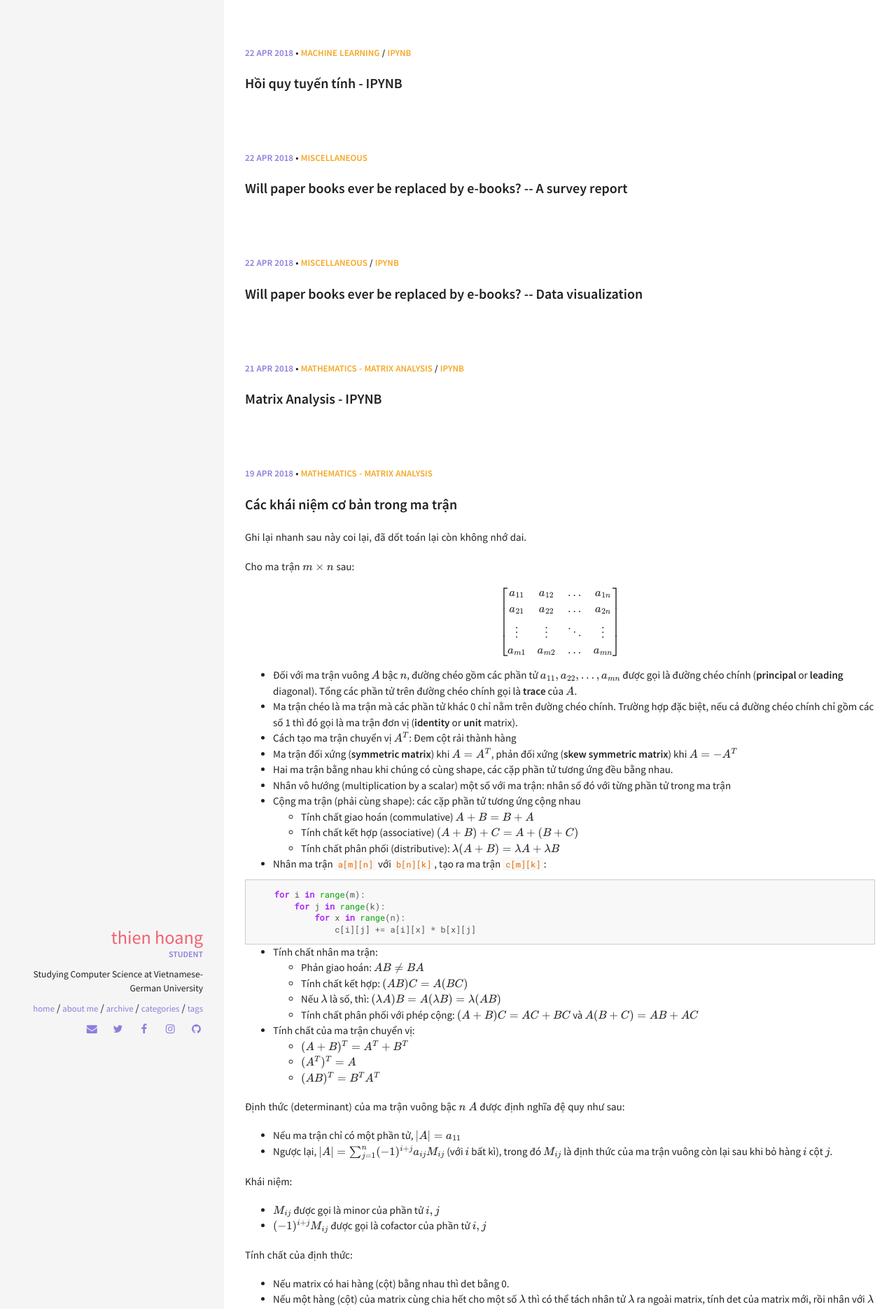
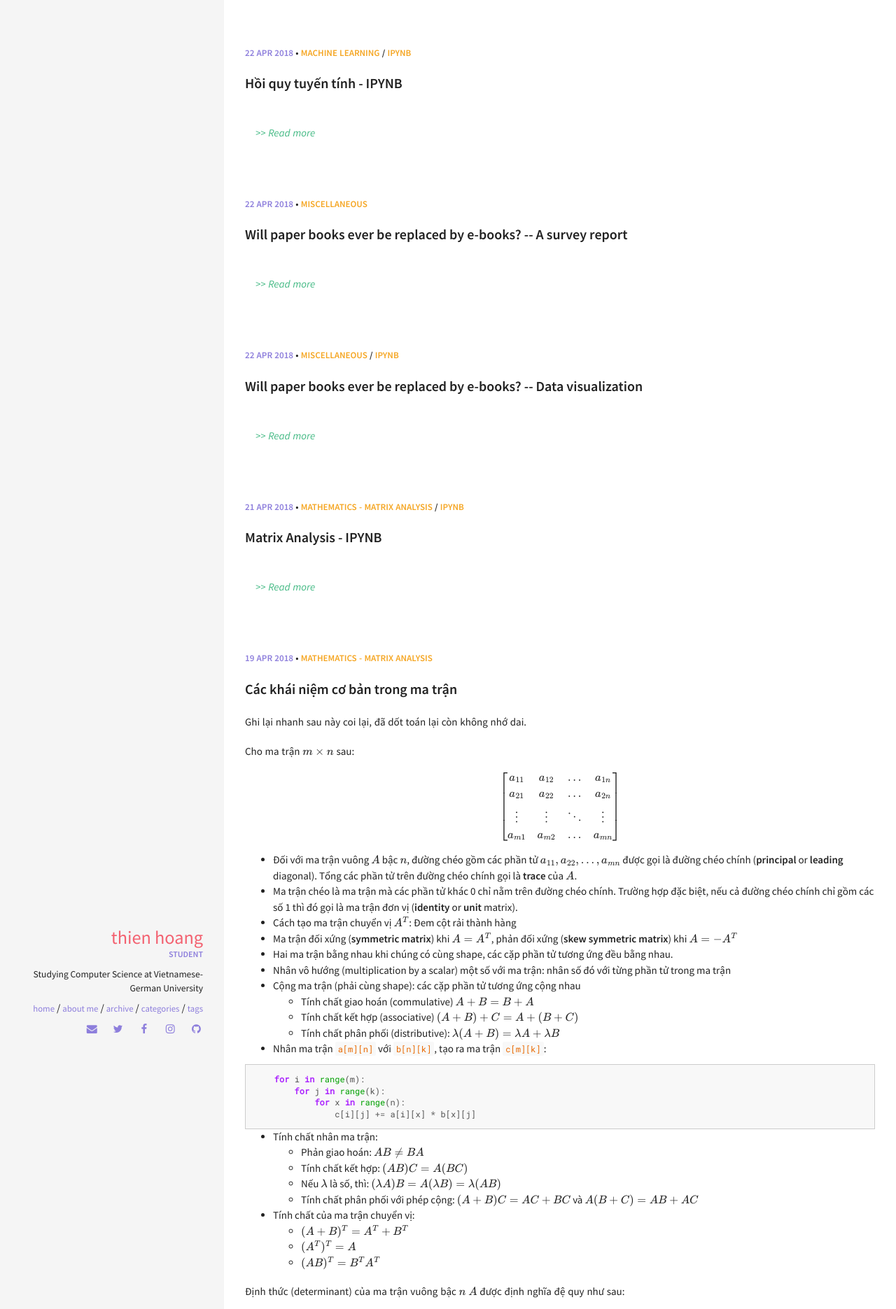
Before and after one commit to hoangvanthien/hoangvanthien.github.io, a Jekyll site: the page built from index.html, in a window 1280 px wide. Shown: the top 1871 px of the page at 70% size. Built offline with Jekyll 4.4.1, drawn with Linux system fonts in a browser that asks for light colours; formulas are drawn with MathJax 3; the list of posts is cut into pages by our own code.

Commit message:
Add see more button

```diff
--- a/_layouts/post_listing.html
+++ b/_layouts/post_listing.html
@@ -38,6 +38,8 @@ layout: default
     <div class="post-description">
       <p>
         {{ post.excerpt }}
+        <br>
+        <a style="padding-left: 1em" href="{{ post.url }}"><em>>> Read more</em></a>
       </p>
     </div>
     {% endif %}
```
